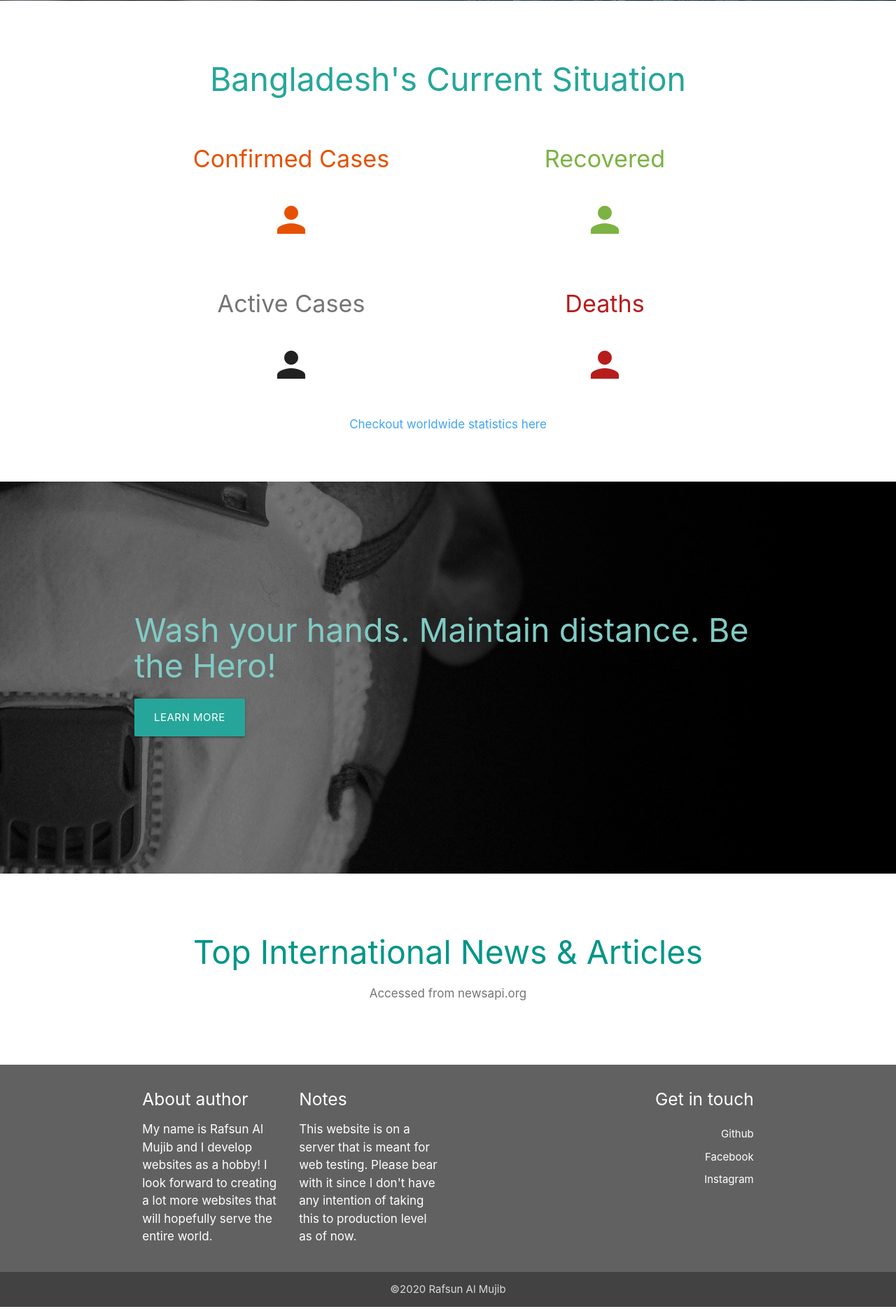
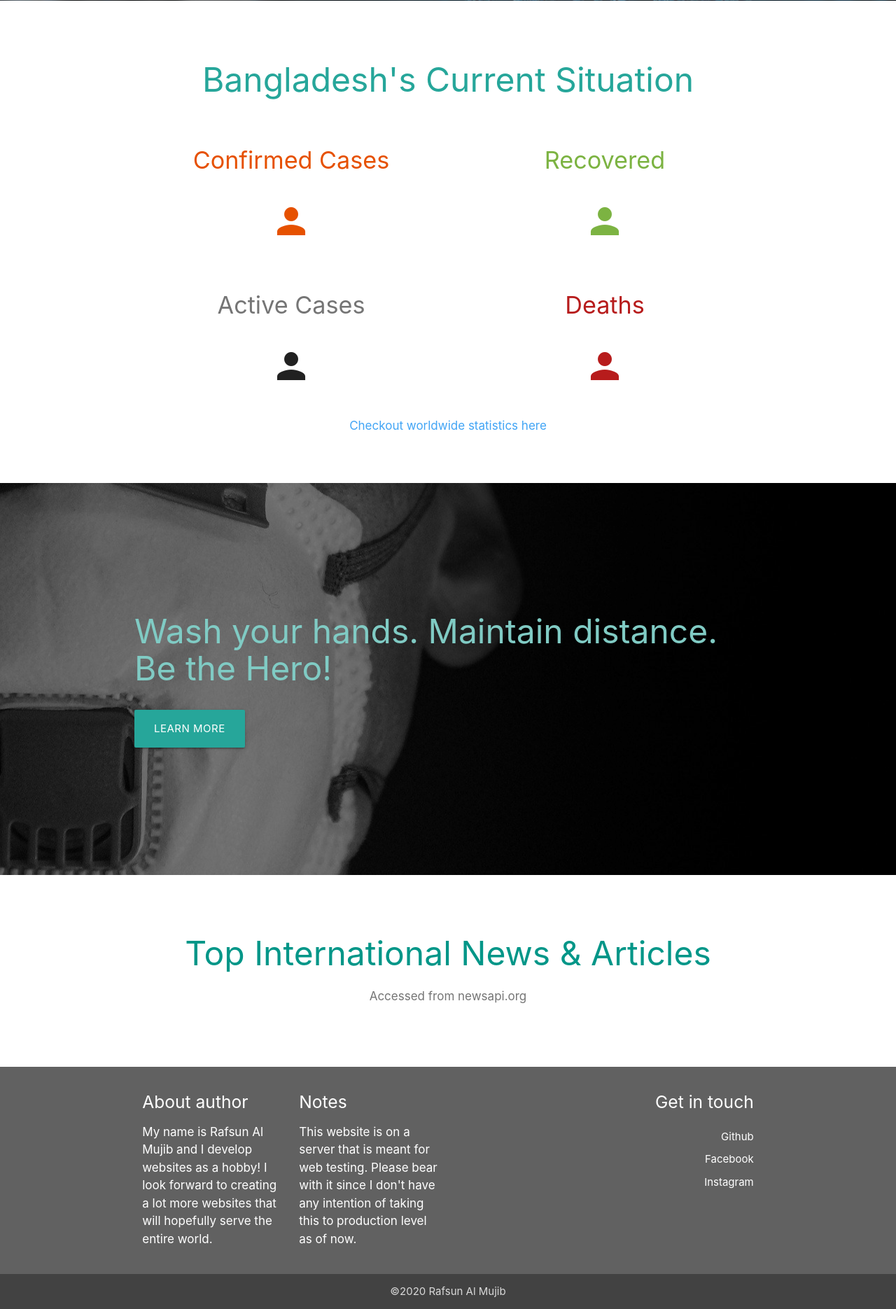
Before and after one commit to icecream19/COVID-19-Website, a Django app: page / in a window 1280 px wide. Shown: the part 623-2493 px from the top of the page at 70% size. Run offline with Django 3.2, Linux system fonts and the light colour scheme; data that the repository does not hold is empty.

Commit message:
modified second banner font

```diff
--- a/static/css/custom.css
+++ b/static/css/custom.css
@@ -11,5 +11,9 @@ h1 {
 }
 
 h2 {
-    font-size: 3.1rem;
+    font-size: 3.2rem;
 }
+
+.second-banner {
+    font-size: 3.05rem;
+}
--- a/templates/home.html
+++ b/templates/home.html
@@ -57,7 +57,7 @@
     <!---x- Bangladesh statistics --x-->
 
     <!----- 2nd Banner ----->
-    <div class="parallax-container">
+    <div class="parallax-container second-banner">
         <div class="section no-pad-bot">
             <div class="container banner-text">
                 <h2 class="left teal-text text-lighten-3">Wash your hands. Maintain distance. Be the Hero!</h2>
```
